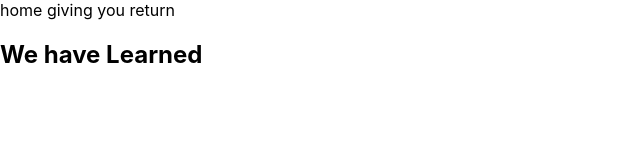
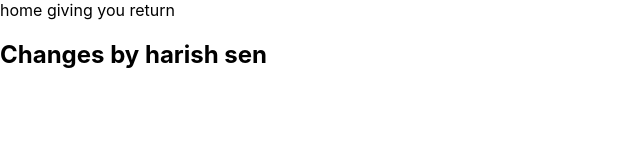
Before and after one commit to Harishsen69/git-lrearning, a React (Create React App) app in the folder auth/: page / in a window 1280 px wide. Shown: the top 160 px of the page, without its empty margins (0-640 px from the left). Built offline with nearby package versions, Linux system fonts and the light colour scheme.

Commit message:
changes by harsh

```diff
--- a/auth/src/App.js
+++ b/auth/src/App.js
@@ -4,7 +4,7 @@ function App() {
   return (
     <div>
       <Home></Home>
-      <h2>We have Learned</h2>
+      <h2>Changes by harish sen</h2>
     </div>
   )
 }
```
